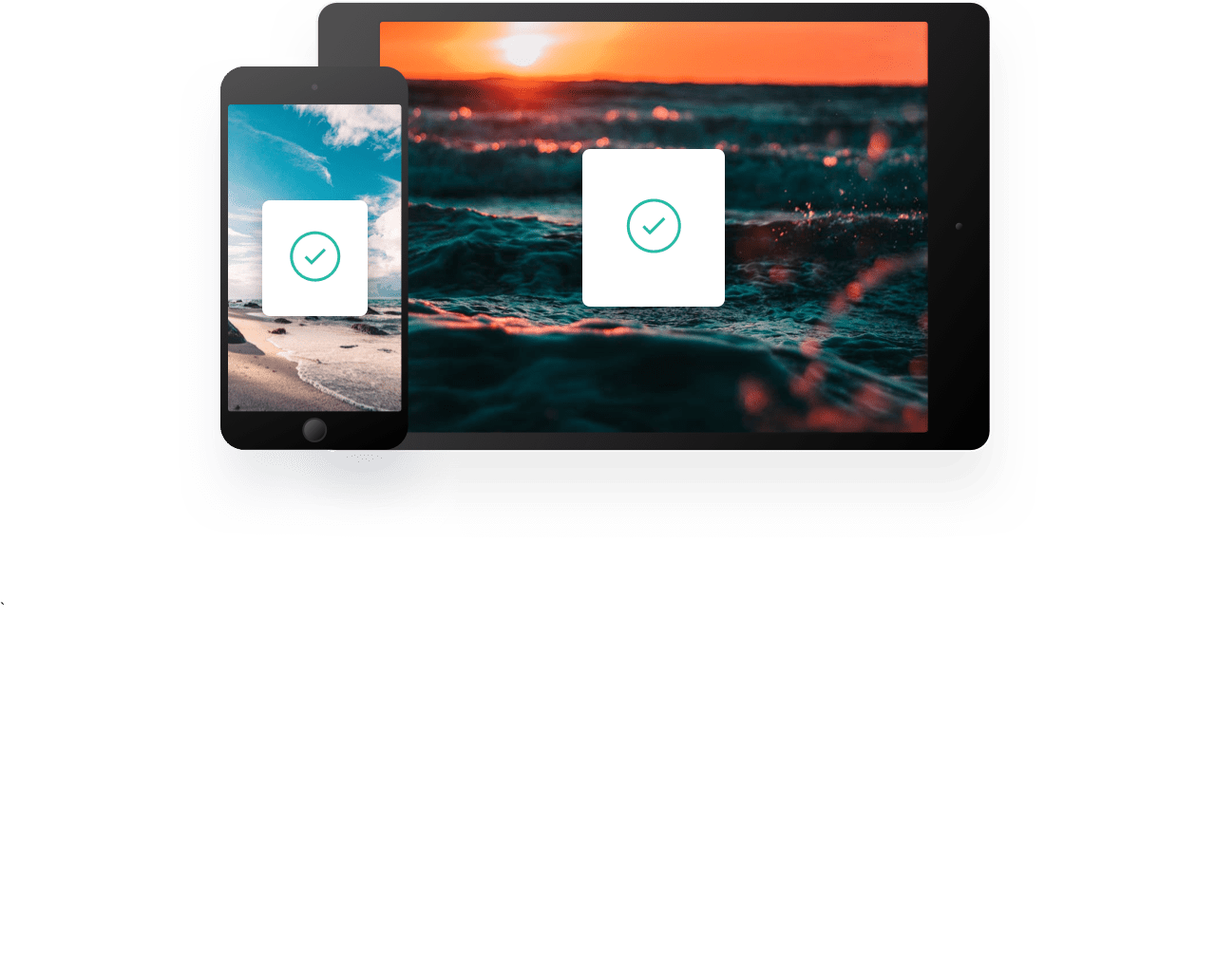
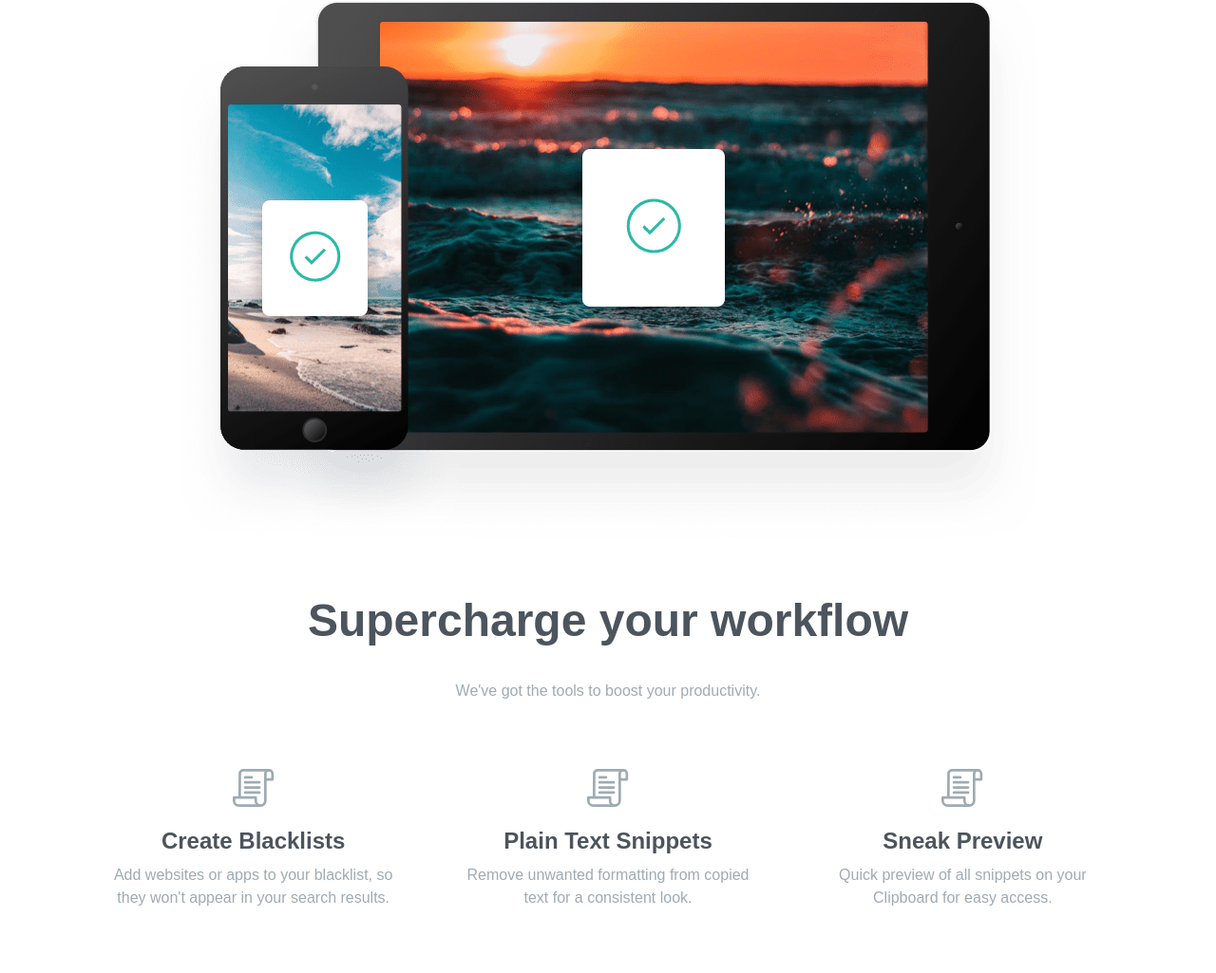
Before and after one commit to rutagengwaeric/clipboard, a website: page src/index.html in a window 1280 px wide. Shown: the part 2070-3095 px from the top of the page at 95% size. Before the commit the page ends 2724 px from the top, so only its background shows below. Drawn offline with nearby package versions, Linux system fonts and the light colour scheme; files that its build step writes are made by us from their sources; a web font is replaced by a local one.

Commit message:
adding super charger section

```diff
--- a/src/index.html
+++ b/src/index.html
@@ -106,7 +106,42 @@
 
     </section>
 
-  `
+    <section id="super-charger">
+      <div class="section-container">
+        <h3>Supercharge your workflow</h3>
+        <p class="section-content">
+          We've got the tools to boost your productivity.
+        </p>
+        <div class="flex flex-col item-center justify-between space-y-16 md:flex-row md:space-x-12  my-16">
+          <div class="flex flex-col items-center text-center space-y-5">
+            <img src="./images/icon-blacklist.svg" class="mx-auto" alt="" srcset="">
+            <h5>Create Blacklists</h5>
+            <p class="max-w-md text-grayishBlue">
+              Add websites or apps to your blacklist, so they won't appear in your
+              search results.
+            </p>
+          </div>
+          <div class="flex flex-col items-center text-center space-y-5">
+            <img src="./images/icon-blacklist.svg" class="mx-auto" alt="" srcset="">
+            <h5>Plain Text Snippets</h5>
+            <p class="max-w-md text-grayishBlue">
+              Remove unwanted formatting from copied text for a consistent look.
+            </p>
+          </div>
+          <div class="flex flex-col items-center text-center space-y-5">
+            <img src="./images/icon-blacklist.svg" class="mx-auto" alt="" srcset="">
+            <h5>Sneak Preview</h5>
+            <p class="max-w-md text-grayishBlue">
+              Quick preview of all snippets on your Clipboard for easy access.
+            </p>
+          </div>
+        </div>
+      </div>
+
+
+    </section>
+
+
 
   </body>
 </html>
--- a/src/input.css
+++ b/src/input.css
@@ -24,6 +24,10 @@
     @apply mb-8 text-4xl font-bold md:text-5xl;
     color: var(--darkGrayishBlue);
   }
+  h5 {
+    @apply mb-2 text-2xl font-bold;
+    color: var(--darkGrayishBlue);
+  }
   .section-content {
     @apply max-w-3xl mx-auto leading-9 text-center;
     color: var(--grayishBlue);
```
Also changed, not shown: src/output.css (added).
